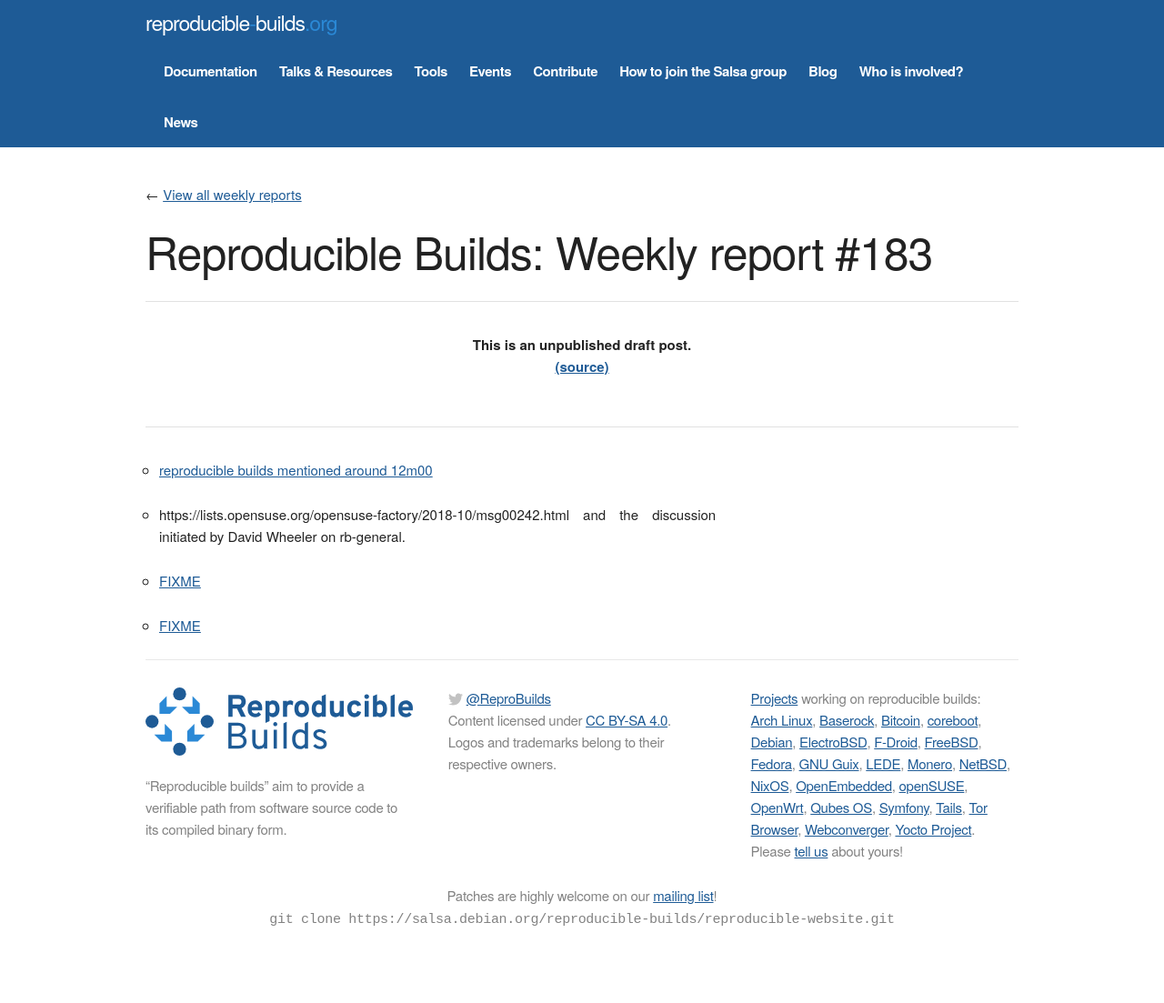
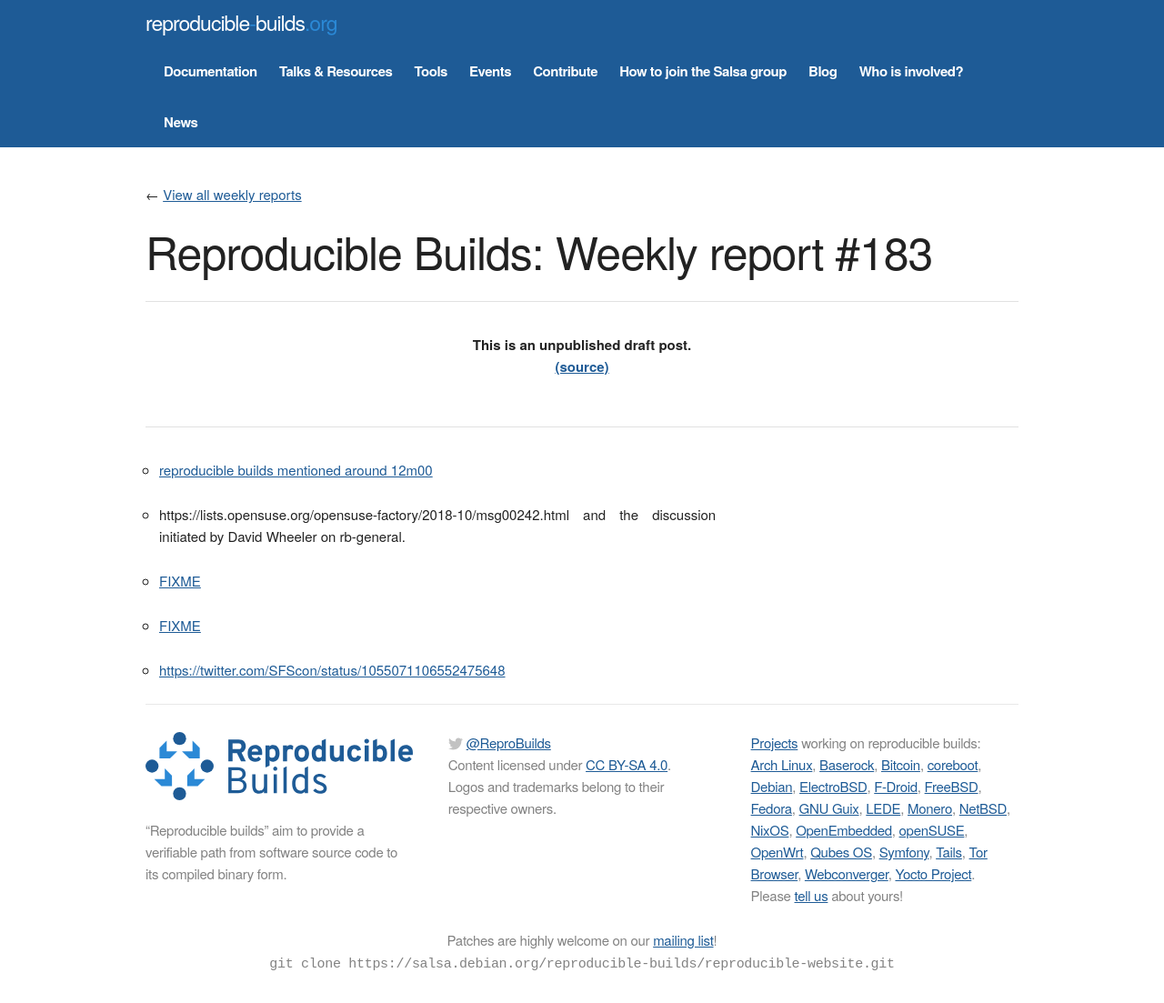
Before and after one commit to prototypefund/reproducible-website, a Jekyll site: the page built from _blog/posts/183.md, in a window 1280 px wide. Shown: the whole page at 91% size. Built offline with Jekyll 4.4.1, drawn with Linux system fonts in a browser that asks for light colours; some web fonts are replaced; before the commit the page ends 1054 px from its top, so only the background shows below that; some of the changed lines change nothing that is shown.

Commit message:
183 += https://twitter.com/SFScon/status/1055071106552475648 <https://www.sfscon.it/talks/you-think-youre-not-a-target-a-tale-of-three-developers/>

```diff
--- a/_blog/posts/183.md
+++ b/_blog/posts/183.md
@@ -11,3 +11,5 @@
 * [FIXME](https://basicbitch.software/posts/2018-10-25-Reproducible-builds-with-Bitcoin-Tor-and-turtles.html)
 
 * [FIXME](https://cmake.org/cmake/help/git-master/prop_tgt/BUILD_RPATH_USE_ORIGIN.html)
+
+* [https://twitter.com/SFScon/status/1055071106552475648](https://www.sfscon.it/talks/you-think-youre-not-a-target-a-tale-of-three-developers/)
```
